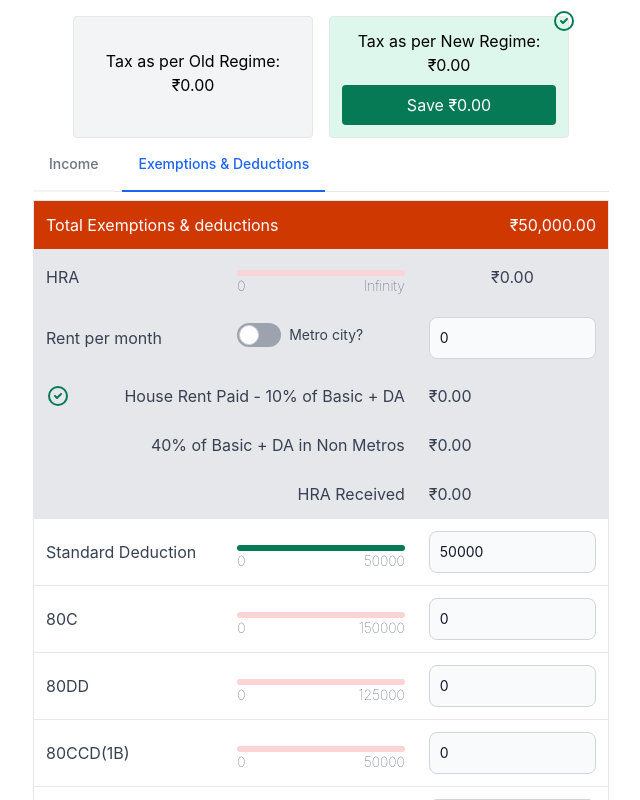
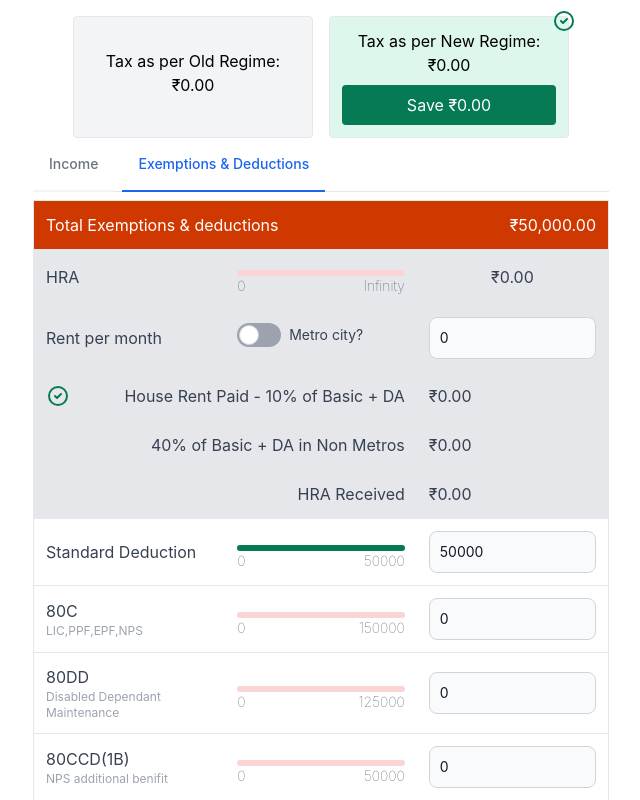
Before and after one commit to jayakrishnancn/easytax, a React (Create React App) app: page / in a window 1280 px wide. Both pictures are taken after a click on the tab "Exemptions & Deductions". Shown: the top 800 px of the page, without its empty margins (319-959 px from the left). Built offline with nearby package versions, Linux system fonts and the light colour scheme.

Commit message:
added details to exemptions table

```diff
--- a/src/screen/Exemptions.tsx
+++ b/src/screen/Exemptions.tsx
@@ -35,6 +35,19 @@ function ExemptionsTab() {
       })
     );
   };
+  interface DescriptionProps {
+    title: string;
+    details?: string;
+  }
+  function Description(props: DescriptionProps) {
+    const { title, details } = props;
+    return (
+      <div>
+        <div>{title}</div>
+        <div className="text-gray-400 text-xs">{details}</div>
+      </div>
+    );
+  }
 
   function WithTick(props: any) {
     return (
@@ -152,9 +165,12 @@ function ExemptionsTab() {
           <td>{currencyFormat(hra.HRAReceived)}</td>
         </tr>
 
-        {EXEMPTIONS.map(({ title, value, max = Infinity, isDisabled }) => (
+        {EXEMPTIONS.map(
+          ({ title, value, max = Infinity, isDisabled, details }) => (
             <tr key={title}>
-            <td>{title}</td>
+              <td>
+                <Description title={title} details={details} />
+              </td>
               <td>
                 <ProgressBar
                   current={value ?? Number(exemptions[title])}
@@ -172,7 +188,8 @@ function ExemptionsTab() {
                 />
               </td>
             </tr>
-        ))}
+          )
+        )}
       </tbody>
     </table>
   );
```
Lines whose indentation alone changed are shown as unchanged.
